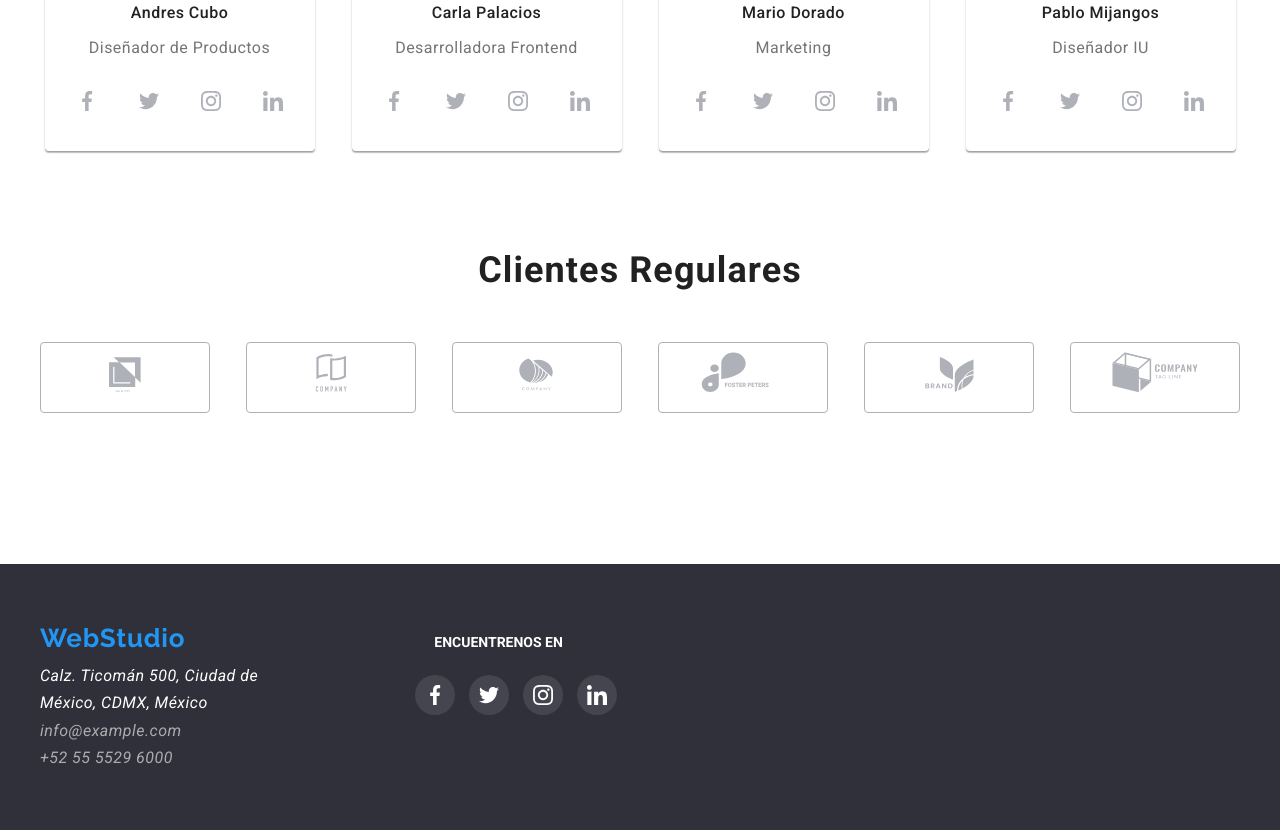
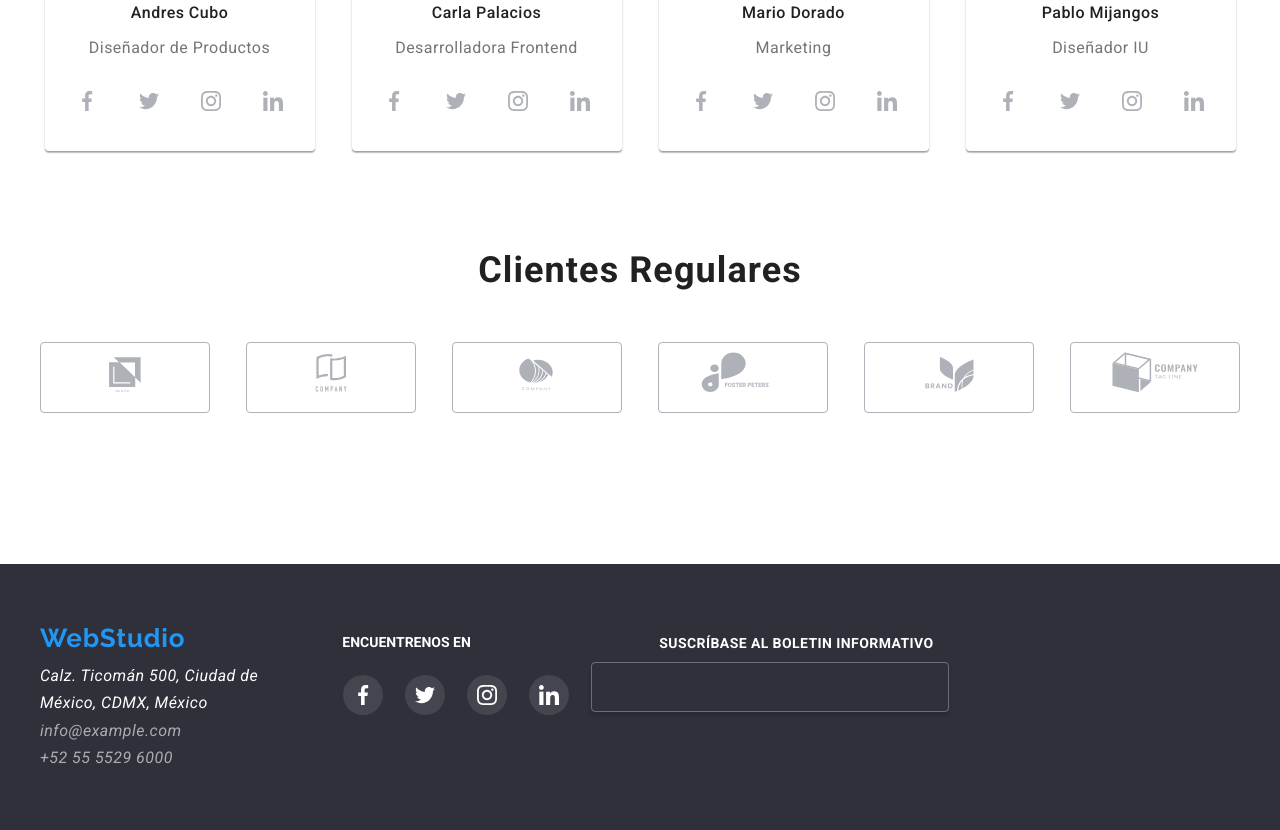
Before and after one commit to felipeberrio92/goit-markup-hw-06, a plain HTML site: page index.html in a window 1280 px wide. Shown: the part 2228-3058 px from the top of the page. Drawn offline with nearby package versions, Linux system fonts and the light colour scheme.

Commit message:
se comienza con los contactos footer

```diff
--- a/css/styles.css
+++ b/css/styles.css
@@ -546,8 +546,9 @@ ul > li{
     align-items: center;
     justify-content: space-evenly;
     width: 270px;
-    margin-left: 90px;
+    margin-left: 50px;
     margin-top: 13px;
+    padding-left: 0px;
 
 }
 .footer_contact{
@@ -586,15 +587,20 @@ ul > li{
 .logo_footer{
     display: flex;
     justify-content: center;
+    margin-right: 93px;
+    padding-right: 0px;
 
 }
 .Contact_redes{
-    padding-left: 156px;
     color:var(--color_white);
     font-size: 14px;
     font-weight: 700;
     line-height:1.1;
     display: flex;
+    width: 135px;
+    padding-left: 0px;
+    margin-left: 64px;
+    margin-right: 182px;
 
 }
 .container_address{
@@ -630,6 +636,27 @@ ul > li{
     width: 20px;
     fill: var(--color_white);
 
+}
+.footer_suscriptor{
+    color: #FFF;
+    font-family: Roboto;
+    font-size: 14px;
+    font-style: normal;
+    font-weight: 700;
+    line-height: normal;
+    letter-spacing: 0.42px;
+    width: 350px;
+    margin-left: 0px;
+    width: 275px;
+}
+.footer_email{
+    width: 358px;
+    height: 50px;
+    outline: none;
+    border-radius: 4px;
+    border: 1px solid rgba(255, 255, 255, 0.30);
+    background: rgba(33, 150, 243, 0.00);
+    box-shadow: 0px 4px 4px 0px rgba(0, 0, 0, 0.15);
 }
 /*inicio pagina portfolio */
 .portafolio{
--- a/index.html
+++ b/index.html
@@ -275,6 +275,7 @@
         <div class="logo_footer">
         <a href="#" class="logo logo_footer">WebStudio</a>
         <h2 class="Contact_redes container">ENCUENTRENOS EN </h2>
+        <h2 class="footer_suscriptor container">SUSCRÍBASE AL BOLETIN INFORMATIVO </h2>
         </div>
         <address class="main__address">
         <div class="container main__address">
@@ -283,6 +284,7 @@
             <li><a href="info@example.com" class="footer_contact"> info@example.com</a></li>
             <li><a href="tel:+525555296000"class="footer_contact"> +52 55 5529 6000</a></li>
         </ul>
+        <div>
         <ul class="container footer_iconos ">
             <li class="bg_footer">
                 <svg class="svg_foter"><a href="#"></a>
@@ -305,6 +307,11 @@
                 </svg>
             </li>
         </ul>
+        </div>
+        <div>
+            <label for="email"></label>
+            <input type="email" name="email_footer" id="email" class="footer_email">
+        </div>
     </div>
 
         </address>
```
